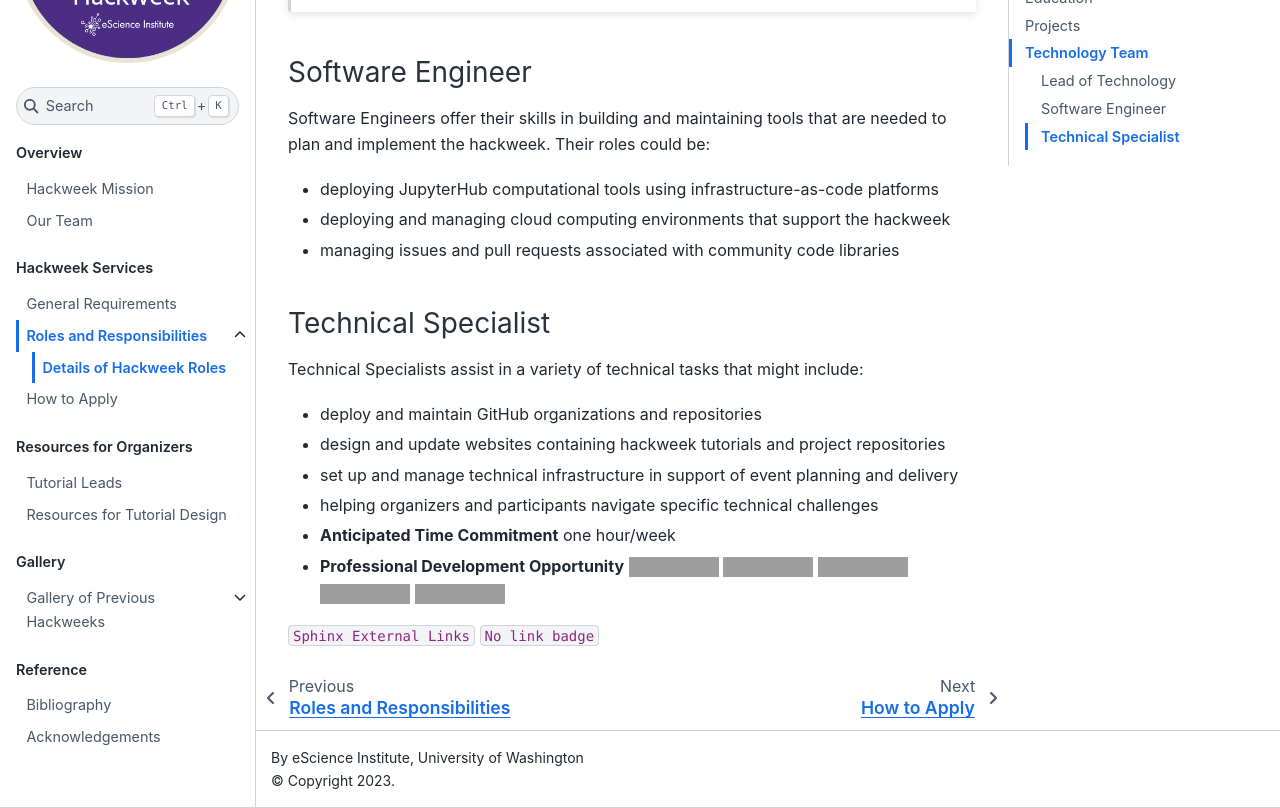
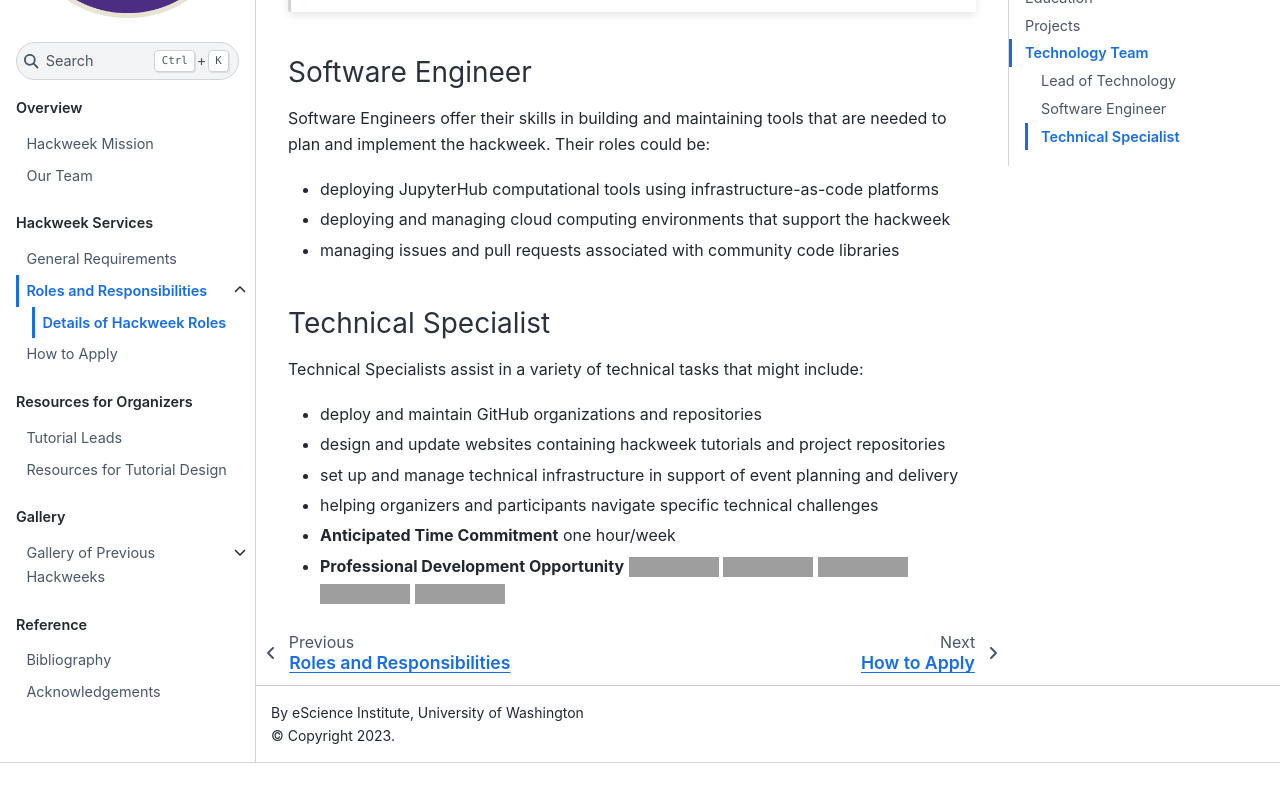
Before and after one commit to uwhackweek/hackweeks-as-a-service, a Jupyter Book: the page built from docs/services/roles-details.md, in a window 1280 px wide and 900 px high, scrolled down 5922 px, cut to the strip 92-900 px from the top of the window. Built offline with Jupyter Book 1.0.4 settings and Sphinx 7.4.7 and the Sphinx Book theme 1.1.4, drawn with Linux system fonts in a browser that asks for light colours; cross-references to code outside the pages are shown as plain code; after the commit the page ends 6777 px from its top, so only the background shows below that; grey boxes are pictures that could not be loaded.

Commit message:
remove no-badge-link testing

```diff
--- a/docs/_config.yml
+++ b/docs/_config.yml
@@ -27,8 +27,6 @@ bibtex_bibfiles:
 sphinx:
   config:
     bibtex_reference_style: author_year  # or label, super, \supercite
-  extra_extensions:
-    - sphinx.ext.extlinks
 
 # Add GitHub buttons to your book
 # See https://jupyterbook.org/customize/config.html#add-a-link-to-your-repository
--- a/docs/services/roles-details.md
+++ b/docs/services/roles-details.md
@@ -407,6 +407,3 @@ Technical Specialists assist in a variety of technical tasks that might include:
 [![auto](https://img.shields.io/static/v1?label=&message=automated&nbsp;workflows&color=orange)](https://)
 [![infrastructure](https://img.shields.io/static/v1?label=&message=computing&nbsp;infrastructure&color=orange)](https://)
 [![web](https://img.shields.io/static/v1?label=&message=web&nbsp;development&color=orange)](https://)
-
-{links:xref}`Sphinx External Links`
-{xref}`No link badge`
```
